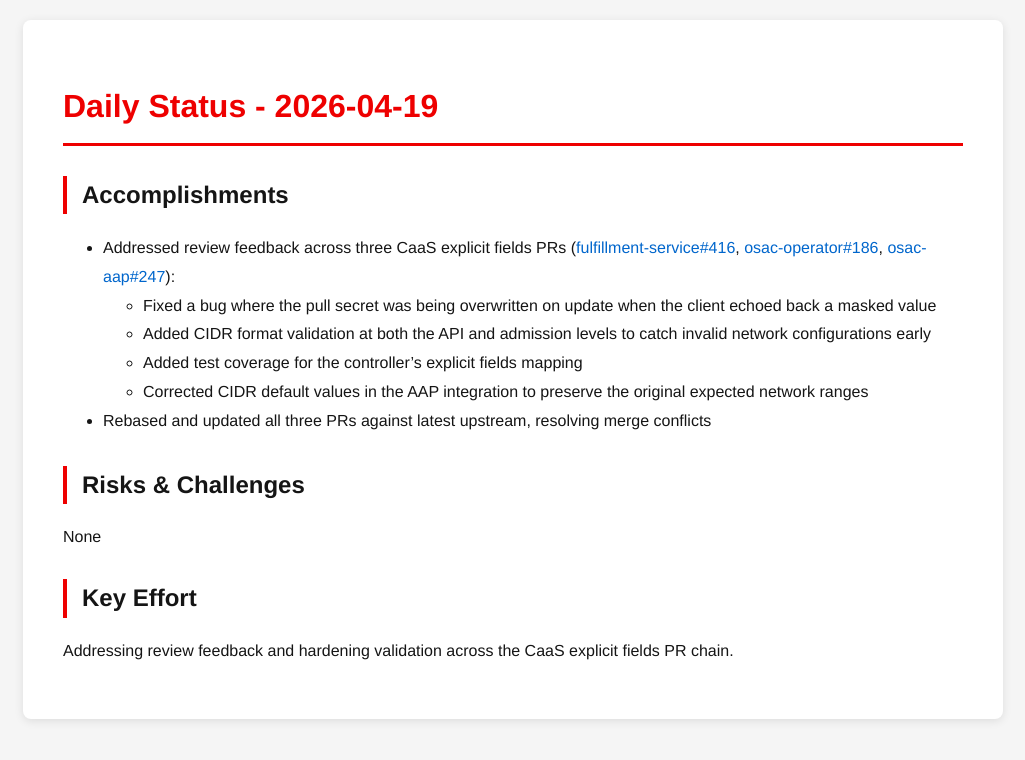
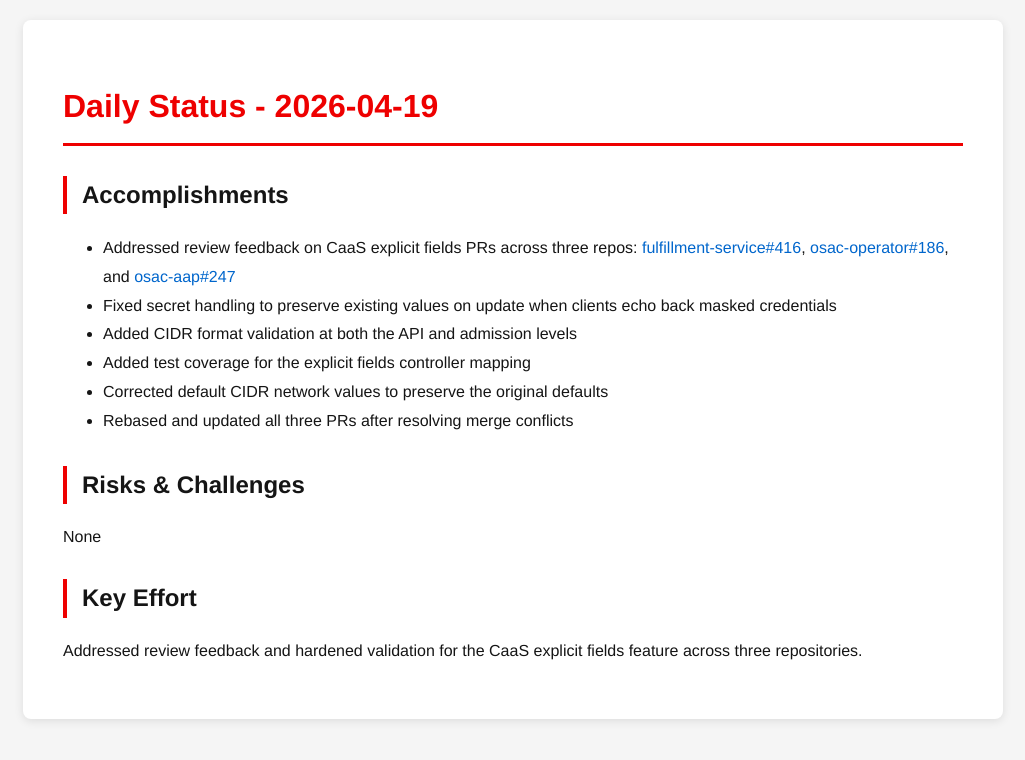
Before and after one commit to tzvatot/daily-status, a Jekyll site: the page built from 2026-04-19.md, in a window 1280 px wide. Shown: the top 760 px of the page, without its empty margins (127-1152 px from the left). Built offline with Jekyll 4.4.1, drawn with Linux system fonts in a browser that asks for light colours.

Commit message:
Daily status update - 2026-04-19

```diff
--- a/2026-04-19.md
+++ b/2026-04-19.md
@@ -7,15 +7,15 @@ date: 2026-04-19
 # Daily Status - 2026-04-19
 
 ## Accomplishments
-- Addressed review feedback across three CaaS explicit fields PRs ([fulfillment-service#416](https://github.com/osac-project/fulfillment-service/pull/416), [osac-operator#186](https://github.com/osac-project/osac-operator/pull/186), [osac-aap#247](https://github.com/osac-project/osac-aap/pull/247)):
-  - Fixed a bug where the pull secret was being overwritten on update when the client echoed back a masked value
-  - Added CIDR format validation at both the API and admission levels to catch invalid network configurations early
-  - Added test coverage for the controller's explicit fields mapping
-  - Corrected CIDR default values in the AAP integration to preserve the original expected network ranges
-- Rebased and updated all three PRs against latest upstream, resolving merge conflicts
+- Addressed review feedback on CaaS explicit fields PRs across three repos: [fulfillment-service#416](https://github.com/osac-project/fulfillment-service/pull/416), [osac-operator#186](https://github.com/osac-project/osac-operator/pull/186), and [osac-aap#247](https://github.com/osac-project/osac-aap/pull/247)
+- Fixed secret handling to preserve existing values on update when clients echo back masked credentials
+- Added CIDR format validation at both the API and admission levels
+- Added test coverage for the explicit fields controller mapping
+- Corrected default CIDR network values to preserve the original defaults
+- Rebased and updated all three PRs after resolving merge conflicts
 
 ## Risks & Challenges
 None
 
 ## Key Effort
-Addressing review feedback and hardening validation across the CaaS explicit fields PR chain.
+Addressed review feedback and hardened validation for the CaaS explicit fields feature across three repositories.
```
